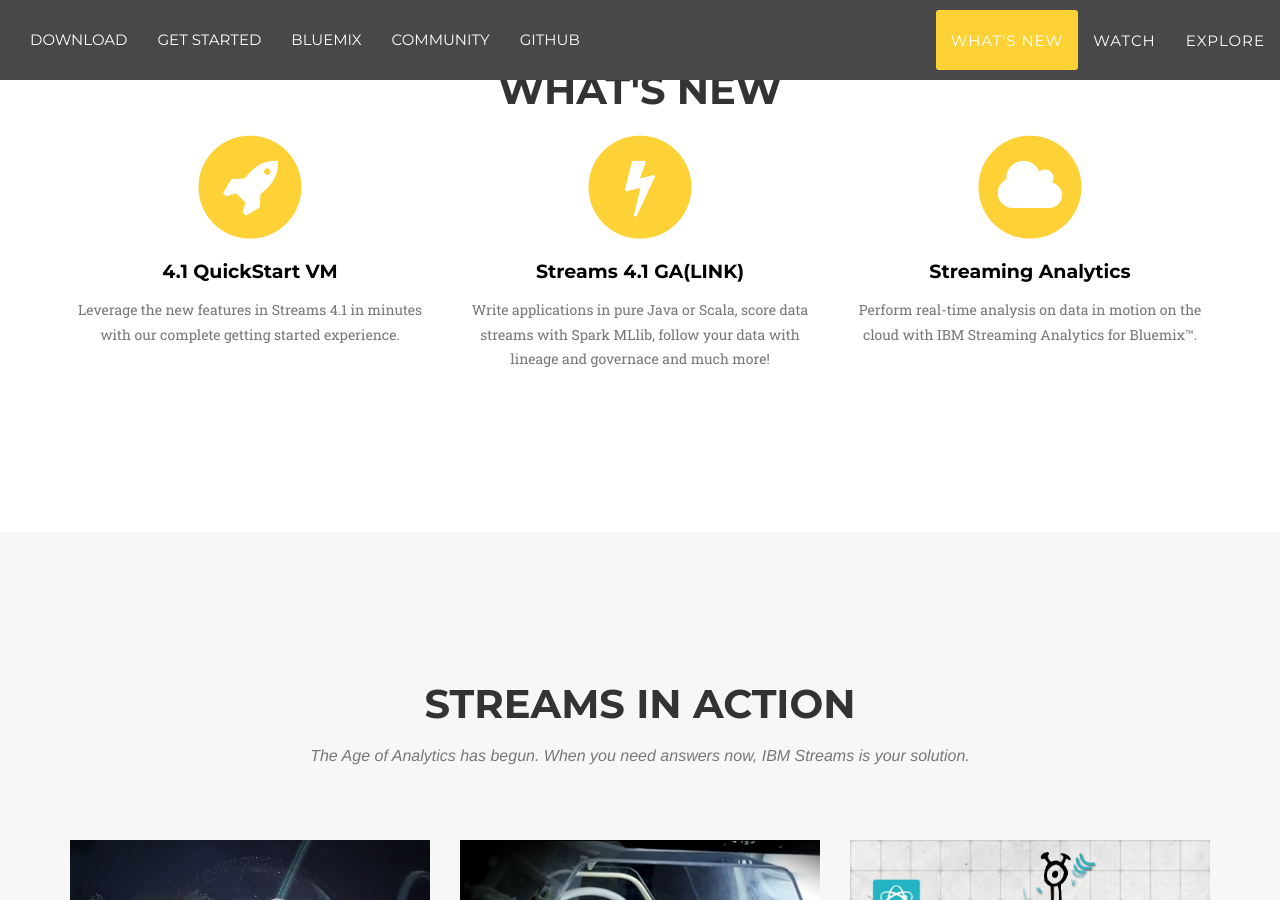
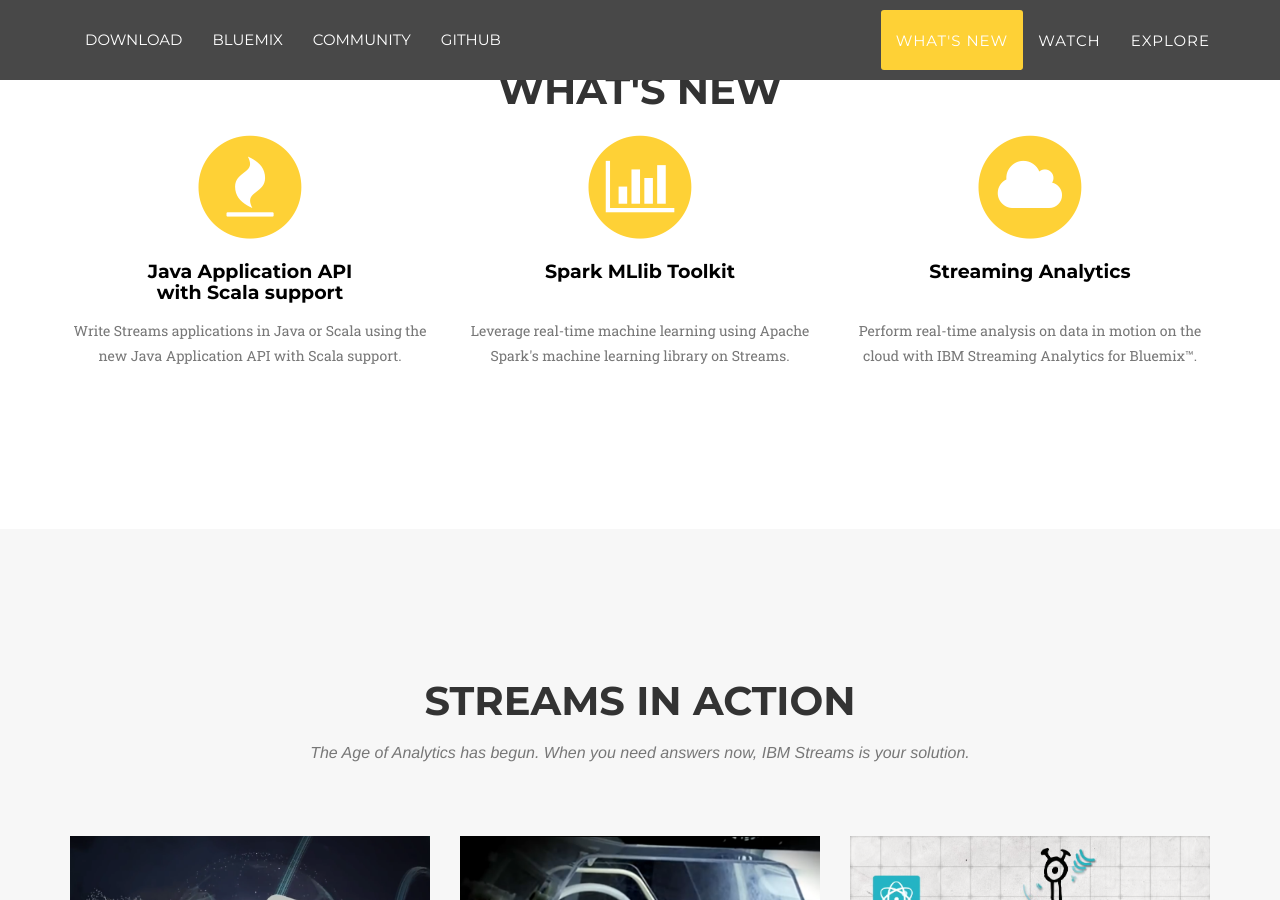
Before and after one commit to IBMStreams/IBMStreams.github.io, a Jekyll site: the page built from index.html, in a window 1280 px wide and 900 px high, scrolled down 659 px. Built offline with Jekyll 4.4.1, drawn with Linux system fonts in a browser that asks for light colours; some web fonts are replaced.

Commit message:
Revert "update from main"

```diff
--- a/_config.yml
+++ b/_config.yml
@@ -26,4 +26,4 @@
 permalink: pretty
 detach:  false
 port:    4000
-host:    127.0.0.1
+host:    10.6.24.143
--- a/_includes/header.html
+++ b/_includes/header.html
@@ -1,6 +1,6 @@
 <!-- Navigation -->
     <nav class="navbar navbar-default navbar-fixed-top">
-        <div class="container-fluid">
+        <div class="container">
             <!-- Brand and toggle get grouped for better mobile display -->
             <div class="navbar-header page-scroll">
                 <button type="button" class="navbar-toggle" data-toggle="collapse" data-target="#bs-example-navbar-collapse-1">
@@ -12,7 +12,6 @@
 
                 <!--<a class="navbar-brand page-scroll navbar-secondary" href="#page-top">Home</a> -->
                 <a class="navbar-brand navbar-secondary" href="http://www-01.ibm.com/software/data/infosphere/stream-computing/trials.html">Download</a>
-                <a class="navbar-brand navbar-secondary" href="http://ibmstreams.github.io/streamsx.documentation/docs/4.1/qse-getting-started/">Get Started</a>
                 <a class="navbar-brand navbar-secondary" href="https://www.ng.bluemix.net/docs/services/StreamingAnalytics/index.html">Bluemix</a>
                 <a class="navbar-brand navbar-secondary" href="https://developer.ibm.com/streamsdev/">Community</a>
                 <a class="navbar-brand navbar-secondary" href="http://github.com/ibmstreams">GitHub</a>
--- a/_includes/whatsNew.html
+++ b/_includes/whatsNew.html
@@ -10,25 +10,25 @@
                 <div class="col-md-4">
                     <span class="fa-stack fa-4x">
                         <i class="fa fa-circle fa-stack-2x text-primary"></i>
-                        <a href="http://ibmstreams.github.io/streamsx.documentation/docs/4.1/qse-intro/" class="fa fa-rocket fa-stack-1x fa-inverse icon" ></a>
+                        <a href="http://ibmstreams.github.io/streamsx.topology/" class="fa fa-fire fa-stack-1x fa-inverse icon" ></a>
                     </span>
-                    <h4 class="service-heading"><a href="http://ibmstreams.github.io/streamsx.documentation/docs/4.1/qse-intro/" class="blackLink">4.1 QuickStart VM</a></h4>
-                    <p class="text-muted">Leverage the new features in Streams 4.1 in minutes with our complete getting started experience.</p>
+                    <h4 class="service-heading"><a href="http://ibmstreams.github.io/streamsx.topology/" class="blackLink">Java Application API<br>with Scala support</a></h4>
+                    <p class="text-muted">Write Streams applications in Java or Scala using the new Java Application API with Scala support.</p>
                 </div>
                 <div class="col-md-4">
                     <span class="fa-stack fa-4x">
                         <i class="fa fa-circle fa-stack-2x text-primary"></i>
-                        <a href="http://ibmstreams.github.io/streamsx.sparkMLLib/" class="fa fa-flash fa-stack-1x fa-inverse icon"></a>
+                        <a href="http://ibmstreams.github.io/streamsx.sparkMLLib/" class="fa fa-bar-chart-o fa-stack-1x fa-inverse icon"></a>
                     </span>
-                    <h4 class="service-heading"><a href="http://ibmstreams.github.io/streamsx.sparkMLLib/" class="blackLink">Streams 4.1 GA(LINK)<br></a></h4>
-                    <p class="text-muted">Write applications in pure Java or Scala, score data streams with Spark MLlib, follow your data with lineage and governace and much more!</p>
+                    <h4 class="service-heading"><a href="http://ibmstreams.github.io/streamsx.sparkMLLib/" class="blackLink">Spark MLlib Toolkit<br><br></a></h4>
+                    <p class="text-muted">Leverage real-time machine learning using Apache Spark's machine learning library on Streams.</p>
                 </div>
                 <div class="col-md-4">
                     <span class="fa-stack fa-4x">
                         <i class="fa fa-circle fa-stack-2x text-primary"></i>
                         <a href="#cloud" data-toggle="modal" class="fa fa-cloud fa-stack-1x fa-inverse icon"></a>
                     </span>
-                    <h4 class="service-heading"><a href="#cloud" data-toggle="modal" class="blackLink">Streaming Analytics<br></a></h4>
+                    <h4 class="service-heading"><a href="#cloud" data-toggle="modal" class="blackLink">Streaming Analytics<br><br></a></h4>
                     <p class="text-muted">Perform real-time analysis on data in motion on the cloud with IBM Streaming Analytics for Bluemix™.</p>
                 </div>
             </div>
```
Also changed, not shown: 1 other file.
